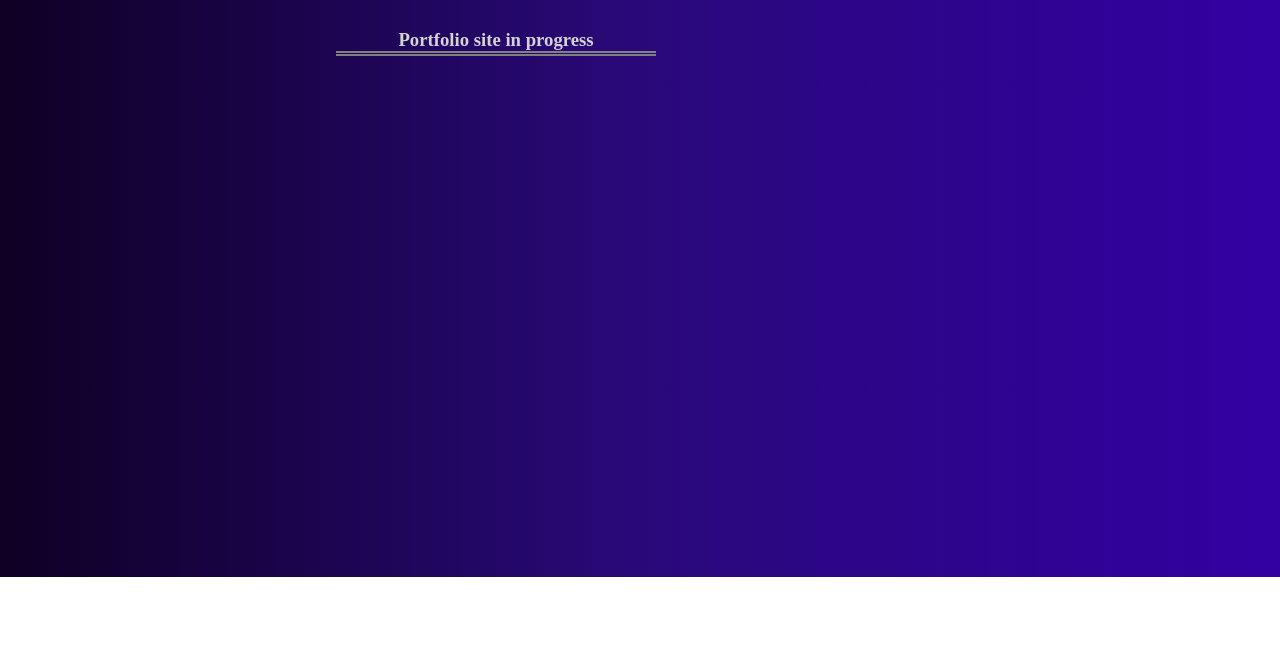
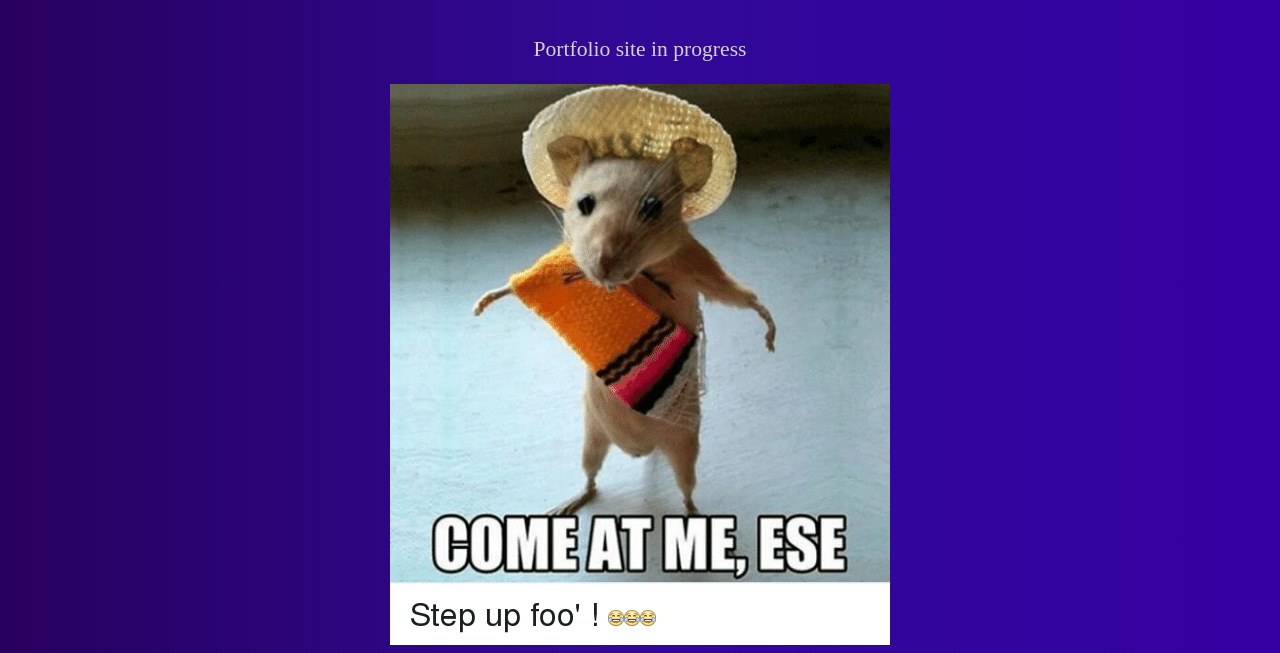
Before and after one commit to Thane-Reynolds/intro-project, a plain HTML site: page index.html in a window 1280 px wide. Shown: the part 223-876 px from the top of the page. Before the commit the page ends 800 px from the top, so only its background shows below. Drawn offline with Linux system fonts and the light colour scheme.

Commit message:
Updated index.html, modified styles and added a funny image

```diff
--- a/index.html
+++ b/index.html
@@ -8,20 +8,17 @@
     <title>Thane</title>
   </head>
   <body>
+    <div class="container">
       <main class="content">
         <div class="title">
           <h1>Thane Reynolds</h1>
         </div>
         <div class="subtitle">
           <h2>Learning web development</h2>
-      </div>
-      <div class="lists">
-        <div class="game-list">
-          <div class="list-title">
-            <h3>Portfolio site in progress</h3>
-          </div>
-        </div>
+          <p>Portfolio site in progress</p>
+          <img src="fun.png" alt="Come at me, ese!" />
         </div>
       </main>
+    </div>
   </body>
 </html>
--- a/styles.css
+++ b/styles.css
@@ -2,11 +2,16 @@ body {
   background: rgb(15, 0, 36);
   background: linear-gradient(
     90deg,
-    rgba(15, 0, 36, 1) 0%,
-    rgba(41, 9, 121, 1) 49%,
+    rgb(39, 0, 94) 0%,
+    rgb(49, 9, 151) 49%,
     rgba(51, 0, 162, 1) 100%
   );
   color: lightgray;
+}
+.container {
+  display: flex;
+  flex-direction: column;
+  align-items: center;
 }
 .content {
   display: flex;
@@ -14,8 +19,6 @@ body {
 }
 .title {
   display: flex;
-  flex-flow: row wrap;
-  flex-grow: 1;
   justify-content: center;
 }
 .title h1 {
@@ -24,28 +27,17 @@ body {
 }
 .subtitle {
   display: flex;
-  flex-flow: row wrap;
-  flex-grow: 1;
+  flex-direction: column;
   justify-content: center;
 }
 .subtitle h2 {
   font-family: 'Segoe UI', Tahoma, Geneva, Verdana, sans-serif;
   font-size: 2rem;
-}
-h3 {
   border-bottom: 5px double grey;
   text-align: center;
 }
-.lists {
-  margin-left: 5vw;
-  max-width: 1600px;
-  justify-content: center;
-  flex-grow: 1;
+p {
+  text-align: center;
+  display: inline;
+  font-size: 1.35rem;
 }
-@media screen and (min-width: 800px) {
-  .lists {
-    display: grid;
-    grid-template-columns: 25vw 25vw;
-    gap: 2rem;
-  }
-}
```
Also changed, not shown: fun.png (added). Lines whose indentation alone changed are shown as unchanged.
